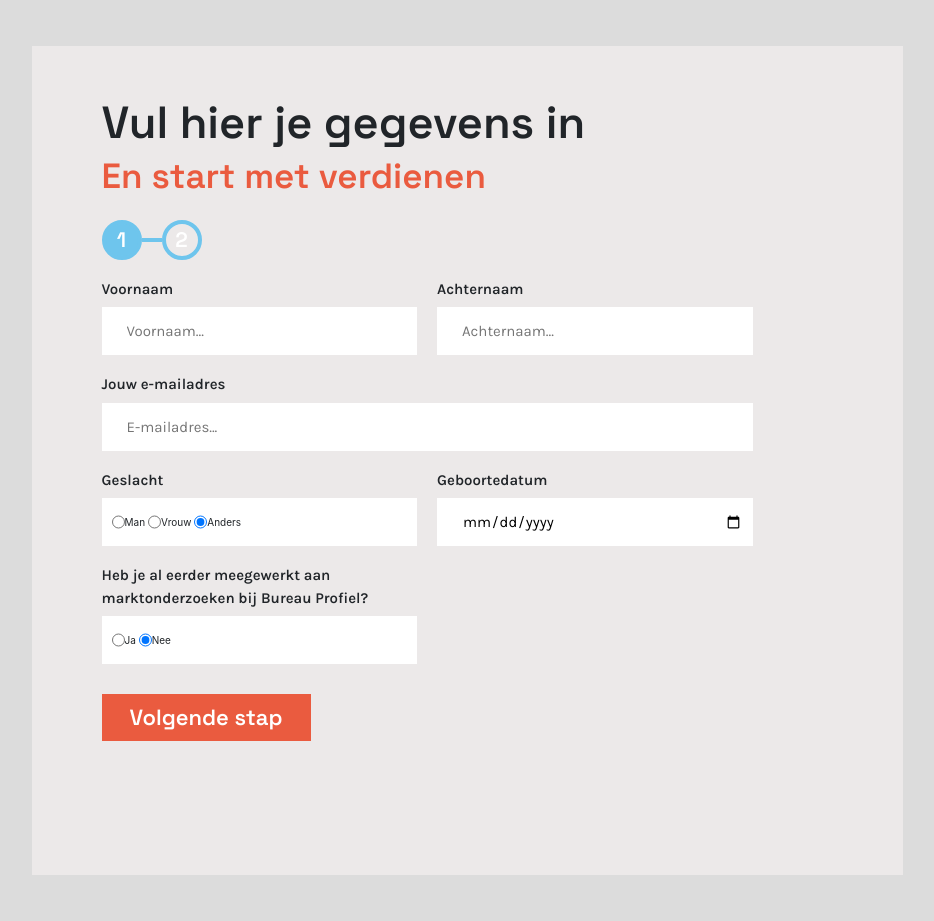
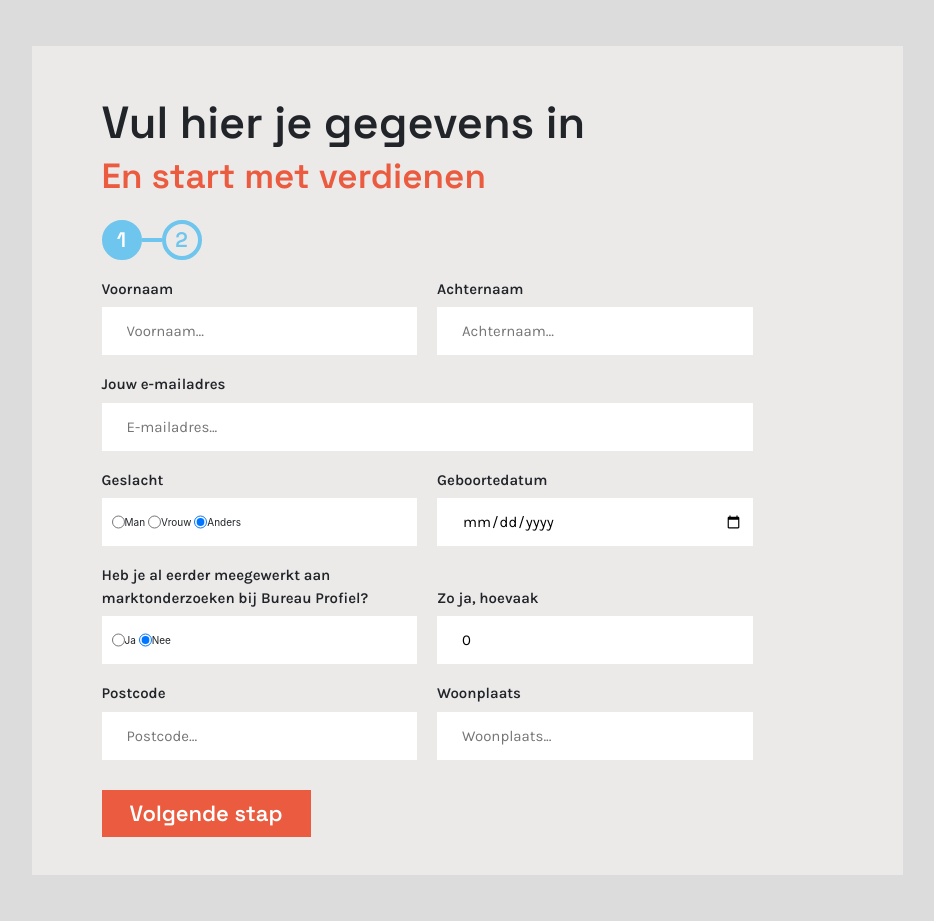
Before and after one commit to PvB-Flavor/PvB, a Symfony app: template templates/base/index.html.twig in a window 1280 px wide. Shown: the whole page, without its empty margins (173-1107 px from the left). Run offline with Twig, Linux system fonts and the light colour scheme; the template is opened without the code that fills it, so the values that code supplies are empty; some libraries are stand-ins or nearby versions.

Commit message:
new questions

```diff
--- a/public/js/register.js
+++ b/public/js/register.js
@@ -162,10 +162,10 @@ class RegistrationForm {
 
             if (this.currentPage === i) {
                 point.style.background = '#6EC5ED';
-                point.style.color = 'white';
+                point.querySelector('span').style.color = 'white';
             } else {
                 point.style.background = 'transparent';
-                point.style.color = '#6EC5ED';
+                point.querySelector('span').style.color = '#6EC5ED';
             }
         }
     }
--- a/templates/base/index.html.twig
+++ b/templates/base/index.html.twig
@@ -91,6 +91,29 @@
                             required: true,
                             fullwidth: true
                         },
+                        {
+                            label: 'Zo ja, hoevaak',
+                            type: 'number',
+                            classname: 'register-participationAmount',
+                            required: true,
+                            fullwidth: false
+                        },
+                        {
+                            label: 'Postcode',
+                            type: 'text',
+                            classname: 'register-postalcode',
+                            placeholder: 'Postcode...',
+                            required: true,
+                            fullwidth: false
+                        },
+                        {
+                            label: 'Woonplaats',
+                            type: 'text',
+                            classname: 'register-city',
+                            placeholder: 'Woonplaats...',
+                            required: true,
+                            fullwidth: false
+                        },
                     ]
                 },
                 {
```
